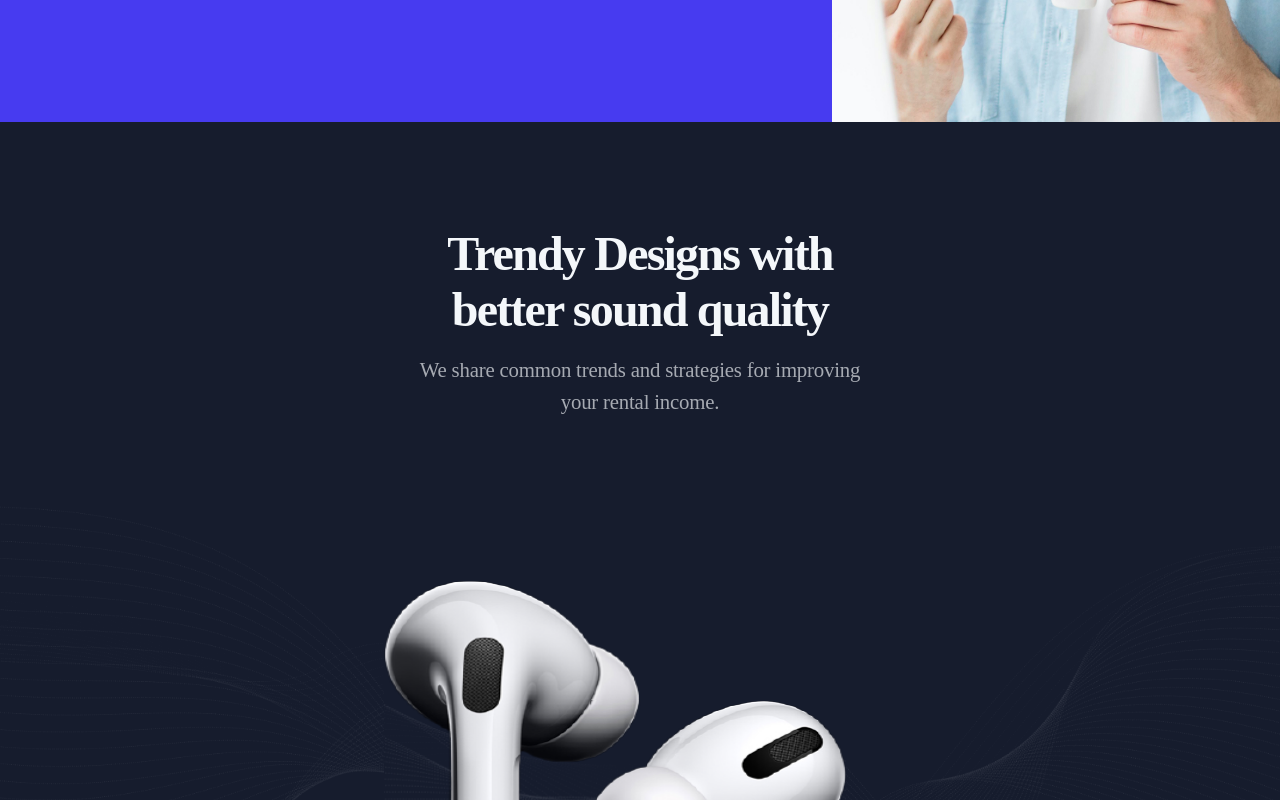
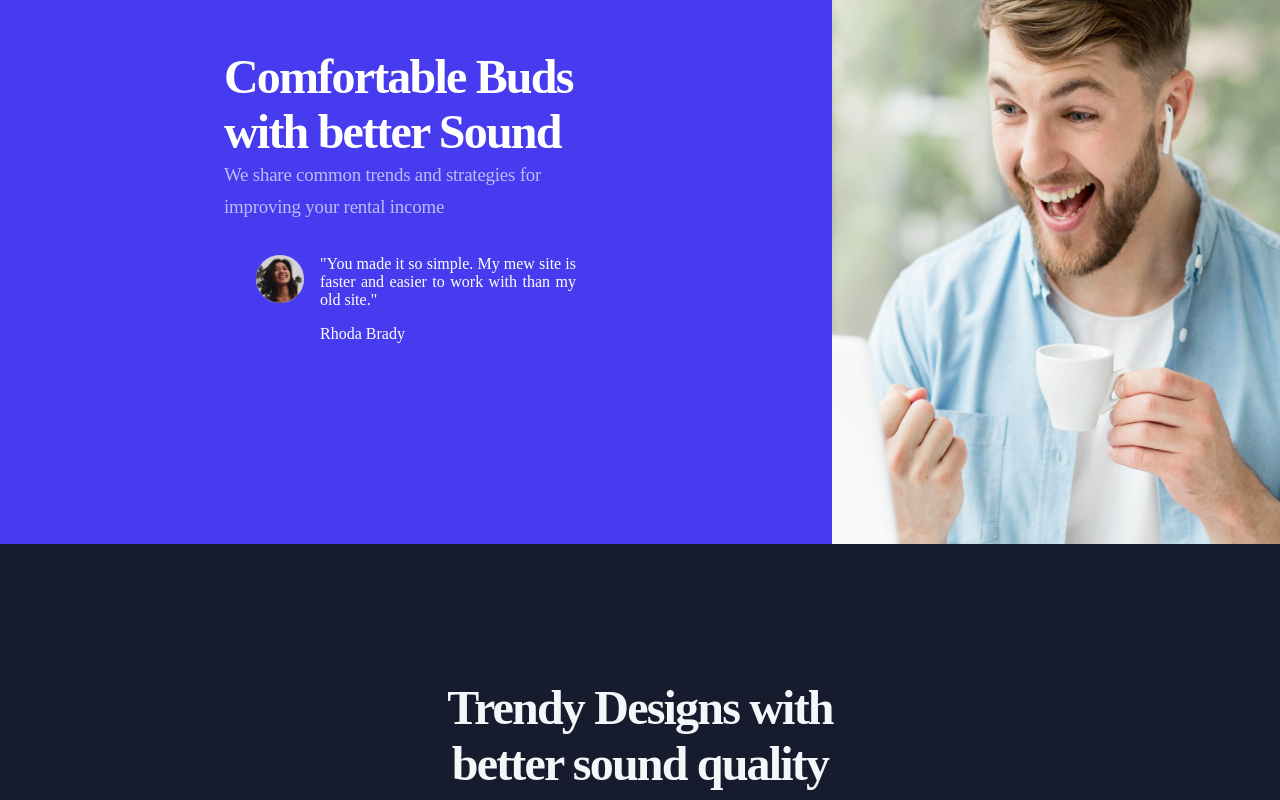
Before and after one commit to 1Nonso/NACOS-Hackathon, a React (Vite) app: page / in a window 1280 px wide. Shown: the part 2140-2940 px from the top of the page. Built offline with nearby package versions, Linux system fonts and the light colour scheme.

Commit message:
made some changes to my homejsx file img and design jsx file

```diff
--- a/src/index.css
+++ b/src/index.css
@@ -70,7 +70,7 @@ button:hover {
 }
 
 .homeImg {
-  width: 30%;
+  width: 70%;
   margin: 3rem 0;
 }
 
@@ -249,6 +249,7 @@ button:hover {
 }
 
 .Design {
+  padding-top: 2rem;
   background-color: #161c2d;
   display: flex;
   flex-direction: column;
```
